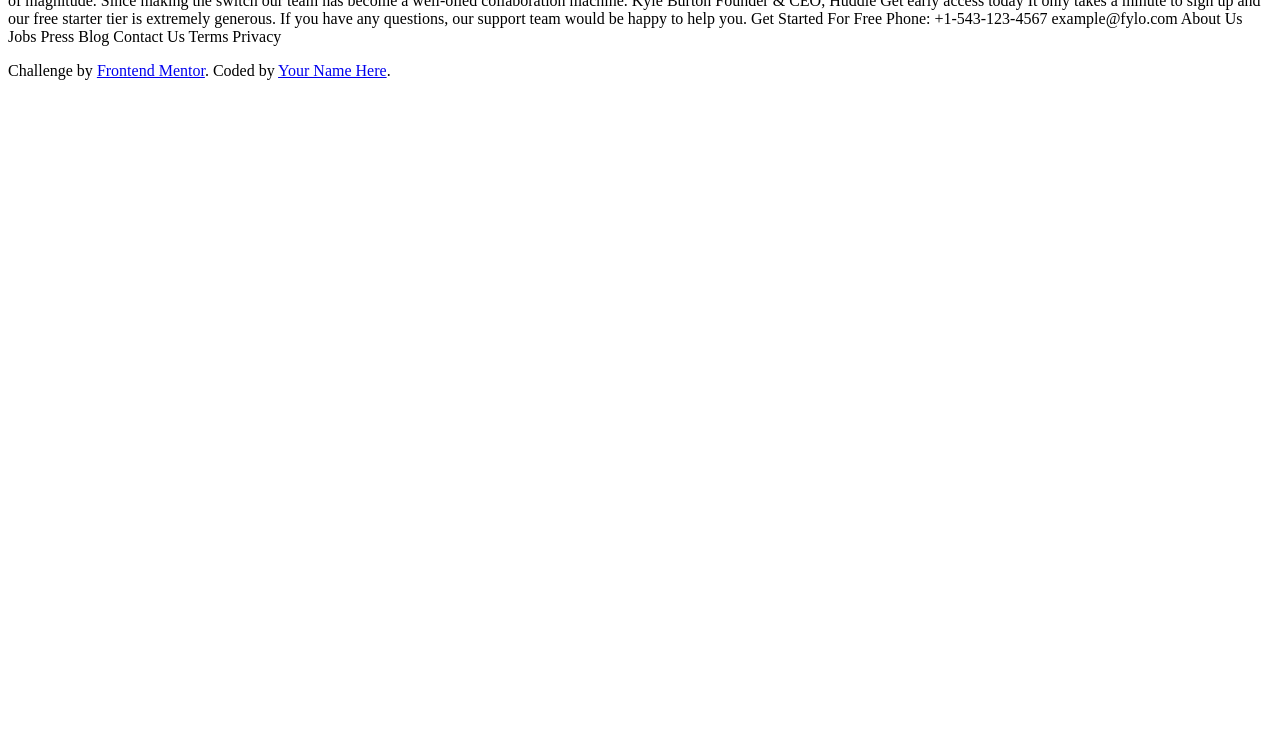
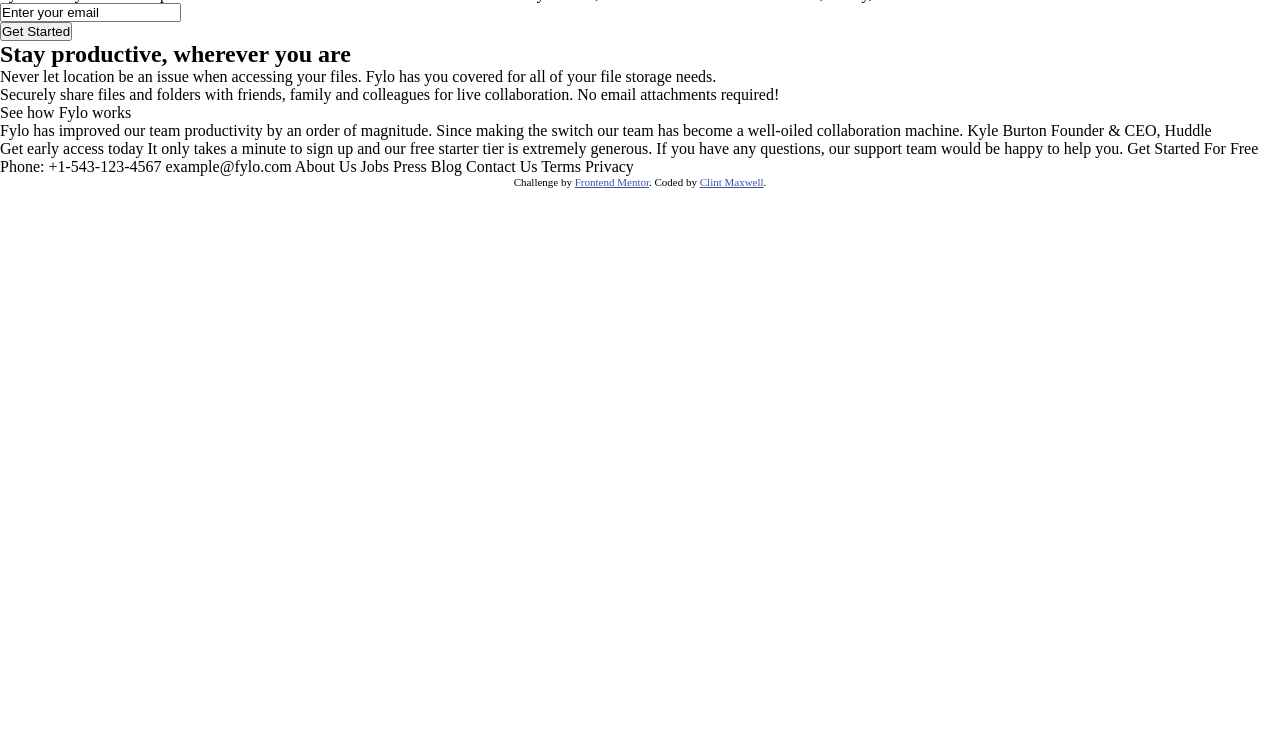
Before and after one commit to AntonioHouTX/fylo-landing-page-with-two-column-layout-master, a plain HTML site: page index.html in a window 1280 px wide. Shown: the part 70-800 px from the top of the page. Drawn offline with Linux system fonts and the light colour scheme.

Commit message:
Initial setup of HTML tags.

```diff
--- a/index.html
+++ b/index.html
@@ -10,31 +10,50 @@
       sizes="32x32"
       href="./images/favicon-32x32.png"
     />
-
+    <link rel="stylesheet" href="style.css" />
     <title>Frontend Mentor | Fylo landing page with two column layout</title>
   </head>
   <body>
-    Features Team Sign In All your files in one secure location, accessible
-    anywhere. Fylo stores your most important files in one secure location.
-    Access them wherever you need, share and collaborate with friends, family,
-    and co-workers. Get Started Stay productive, wherever you are Never let
-    location be an issue when accessing your files. Fylo has you covered for all
-    of your file storage needs. Securely share files and folders with friends,
-    family and colleagues for live collaboration. No email attachments required!
-    See how Fylo works Fylo has improved our team productivity by an order of
-    magnitude. Since making the switch our team has become a well-oiled
-    collaboration machine. Kyle Burton Founder & CEO, Huddle Get early access
-    today It only takes a minute to sign up and our free starter tier is
-    extremely generous. If you have any questions, our support team would be
-    happy to help you. Get Started For Free Phone: +1-543-123-4567
-    example@fylo.com About Us Jobs Press Blog Contact Us Terms Privacy
+    <header>Features Team Sign In</header>
+    <h1>All your files in one secure location, accessible anywhere.</h1>
+    Fylo stores your most important files in one secure location. Access them
+    wherever you need, share and collaborate with friends, family, and
+    co-workers.
+    <form>
+      <input type="email" id="email" name="email" value="Enter your email" />
+    </form>
+    <button>Get Started</button>
 
+    <h2>Stay productive, wherever you are</h2>
+    <p>
+      Never let location be an issue when accessing your files. Fylo has you
+      covered for all of your file storage needs.
+    </p>
+    <p>
+      Securely share files and folders with friends, family and colleagues for
+      live collaboration. No email attachments required!
+    </p>
+    See how Fylo works
+    <section class="ceo-quote">
+      Fylo has improved our team productivity by an order of magnitude. Since
+      making the switch our team has become a well-oiled collaboration machine.
+      Kyle Burton Founder & CEO, Huddle
+    </section>
+    <section class="early-access">
+      Get early access today It only takes a minute to sign up and our free
+      starter tier is extremely generous. If you have any questions, our support
+      team would be happy to help you. Get Started For Free
+    </section>
+    <section class="contact">
+      Phone: +1-543-123-4567 example@fylo.com About Us Jobs Press Blog Contact
+      Us Terms Privacy
+    </section>
     <footer>
       <p class="attribution">
         Challenge by
         <a href="https://www.frontendmentor.io?ref=challenge" target="_blank"
           >Frontend Mentor</a
-        >. Coded by <a href="#">Your Name Here</a>.
+        >. Coded by <a href="mailto:clint_maxwell@yahoo.com">Clint Maxwell</a>.
       </p>
     </footer>
   </body>
--- a/style.css
+++ b/style.css
@@ -1,3 +1,31 @@
+* {
+  margin: 0;
+  padding: 0;
+  box-sizing: border-box;
+}
+
+:root {
+  /* Primary Colors` */
+  --very-dark-blue: hsl(243, 87%, 12%);
+  --desaturated-blue: hsl(238, 22%, 44%);
+  /* Accent Colors  */
+  --bright-blue: hsl(224, 93%, 58%);
+  --moderate-cyan: hsl(170, 45%, 43%);
+  /* Neutral Colors */
+  --light-grayish-blue: hsl(240, 75%, 98%);
+}
+
+@import url('https://fonts.googleapis.com/css2?family=Open+Sans&family=Raleway:ital,wght@0,100..900;1,100..900&display=swap');
+
+body {
+
+}
+
+
+
+
+
+
 .attribution {
 font-size: 11px;
 text-align: center;
```
